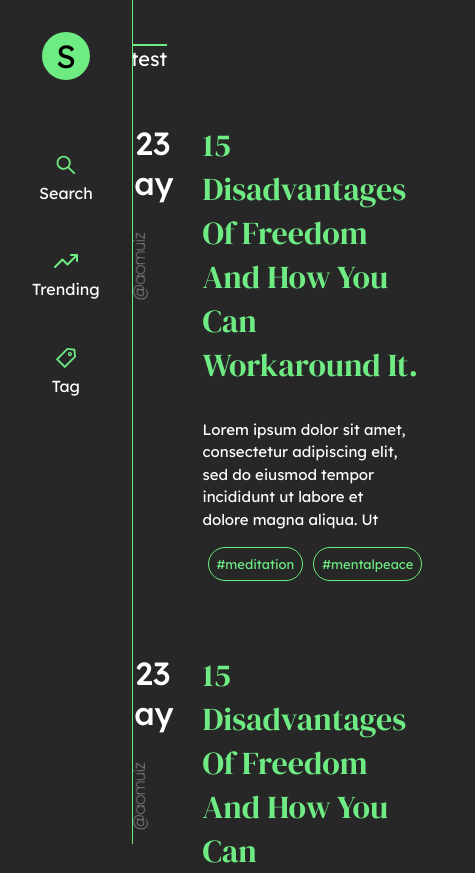
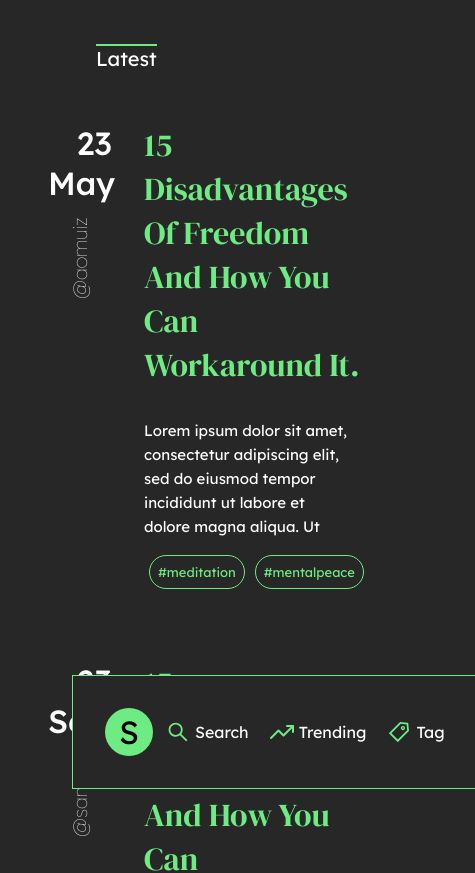
Before and after one commit to AOMuiz/nLog, a Next.js app: page / in a window 390 px wide. Shown: the top 873 px of the page, 475 px wide, since content can reach past the window. Built offline with nearby package versions, Linux system fonts and the light colour scheme.

Commit message:
style homepage to be responsive in tablet mode

```diff
--- a/comonents/PostItem.js
+++ b/comonents/PostItem.js
@@ -47,8 +47,8 @@ const PostItem = () => {
         <section>
           <article>
             <div>
-              <PostDate>23 May</PostDate>
-              <PostAuthor>@aomuiz</PostAuthor>
+              <PostDate>23 Sept</PostDate>
+              <PostAuthor>@samurai</PostAuthor>
             </div>
             <div>
               <PostTitle>
@@ -63,7 +63,7 @@ const PostItem = () => {
               </PostContent>
               <PostTagStyle>
                 <li>#meditation</li>
-                <li>#mentalpeace</li>
+                <li>#react native</li>
               </PostTagStyle>
             </div>
           </article>
--- a/styles/NavStyle.js
+++ b/styles/NavStyle.js
@@ -1,4 +1,5 @@
 import styled from "styled-components";
+import { devices } from ".";
 
 export const NavContainer = styled.div`
   background-color: var(--main-bg-color);
@@ -7,6 +8,12 @@ export const NavContainer = styled.div`
   padding-inline: 2rem;
   position: fixed;
   top: 0;
+  @media ${devices.tablet} {
+    border: 1px solid var(--primary-color);
+    height: fit-content;
+    top: 80vh;
+    bottom: 0;
+  }
 `;
 
 export const NavStyles = styled.div`
@@ -14,6 +21,10 @@ export const NavStyles = styled.div`
   flex-direction: column;
   justify-content: center;
   align-items: center;
+  @media ${devices.tablet} {
+    flex-direction: row;
+    justify-content: space-around;
+  }
   p {
     background-color: var(--primary-color);
     width: 3rem;
@@ -32,14 +43,22 @@ export const NavStyles = styled.div`
     flex-direction: column;
     justify-content: center;
     align-items: center;
-    /* display: inline; */
     padding: 0px;
+    @media ${devices.tablet} {
+      flex-direction: row;
+      justify-content: space-between;
+    }
     li {
       margin: 20px 0px;
       display: flex;
       flex-direction: column;
       justify-content: center;
       align-items: center;
+      @media ${devices.tablet} {
+        flex-direction: row;
+        justify-content: space-between;
+        padding-inline: 0.5rem;
+      }
     }
     svg {
       color: var(--primary-color);
--- a/styles/PostItemStyle.js
+++ b/styles/PostItemStyle.js
@@ -1,13 +1,5 @@
 import styled from "styled-components";
-
-export const SectionNavStyle = styled.h3`
-  font-size: 20px;
-  color: var(--default);
-  line-height: 25px;
-  border-top: 2px solid var(--primary-color);
-  font-weight: 400;
-  display: inline-block;
-`;
+import { devices } from ".";
 
 export const PostStyle = styled.div`
   margin: 1.5rem 3rem;
@@ -21,18 +13,31 @@ export const PostStyle = styled.div`
   }
 `;
 
+export const SectionNavStyle = styled.h3`
+  margin-left: 3rem;
+  font-size: 20px;
+  color: var(--default);
+  line-height: 25px;
+  border-top: 2px solid var(--primary-color);
+  font-weight: 400;
+  display: inline-block;
+`;
+
 export const PostDate = styled.p`
   font-size: 2rem;
   font-weight: 500;
   text-align: right;
   line-height: 40px;
+  /* margin-bottom: 14px; */
 `;
 
 export const PostAuthor = styled.p`
   font-weight: 300;
-  font-size: 1rem;
+  font-size: 1.2rem;
   transform: rotate(-90deg);
   padding: 1.5rem 2px;
+  text-align: right;
+  line-height: 20px;
 `;
 
 export const PostTitle = styled.p`
@@ -42,6 +47,7 @@ export const PostTitle = styled.p`
   font-weight: 400;
   font-size: 2rem;
   line-height: 44px;
+  cursor: pointer;
 `;
 
 export const PostContent = styled.h3`
@@ -52,6 +58,7 @@ export const PostContent = styled.h3`
   max-height: calc(var(--lh) * var(--max-lines));
   overflow: hidden;
   padding-right: 1rem;
+  line-height: var(--lh);
 `;
 
 export const PostTagStyle = styled.ul`
@@ -59,7 +66,7 @@ export const PostTagStyle = styled.ul`
   list-style: none;
   display: flex;
   align-items: flex-start;
-  cursor: pointer;
+
   li {
     font-size: 13px;
     line-height: 16px;
@@ -68,5 +75,6 @@ export const PostTagStyle = styled.ul`
     padding: 8px;
     border-radius: 100px;
     margin-inline: 5px;
+    cursor: pointer;
   }
 `;
--- a/styles/globals.css
+++ b/styles/globals.css
@@ -1,4 +1,4 @@
-@import url("https://fonts.googleapis.com/css2?family=DM+Serif+Display:ital@0;1&family=Lexend+Deca:wght@100;400;500&display=swap");
+@import url("https://fonts.googleapis.com/css2?family=DM+Serif+Display:ital@0;1&family=Lexend+Deca:wght@100;400;500;600&display=swap");
 
 /* font-family: 'DM Serif Display', serif; */
 
@@ -10,8 +10,7 @@
   --heading-font: "DM Serif Display", serif;
   --body-font: "Lexend Deca", serif;
   --max-lines: 5;
-  --lh: 1.4rem;
-  line-height: var(--lh);
+  --lh: 1.5rem;
 }
 
 html,
--- a/styles/index.js
+++ b/styles/index.js
@@ -26,16 +26,34 @@ const sizes = {
 };
 
 export const devices = {
-  mobileS: `(min-width: ${sizes.mobileS})`,
-  mobileM: `(min-width: ${sizes.mobileM})`,
-  mobileL: `(min-width: ${sizes.mobileL})`,
-  tablet: `(min-width: ${sizes.tablet})`,
-  laptop: `(min-width: ${sizes.laptop})`,
-  laptopL: `(min-width: ${sizes.laptopL})`,
-  desktop: `(min-width: ${sizes.desktop})`,
+  mobileS: `(max-width: ${sizes.mobileS})`,
+  mobileM: `(max-width: ${sizes.mobileM})`,
+  mobileL: `(max-width: ${sizes.mobileL})`,
+  tablet: `(max-width: ${sizes.tablet})`,
+  laptop: `(max-width: ${sizes.laptop})`,
+  laptopL: `(max-width: ${sizes.laptopL})`,
+  desktop: `(max-width: ${sizes.desktop})`,
 };
 
 export const Layout = styled.div`
   display: grid;
   grid-template-columns: 15vw 1fr;
+  grid-template-rows: 1fr;
+  position: absolute;
+  @media ${devices.tablet} {
+    grid-template-columns: 1fr;
+    grid-template-rows: 1fr 10vh;
+  }
+
+  nav {
+    @media ${devices.tablet} {
+      grid-row: 2/-1;
+      z-index: 5;
+      justify-self: center;
+      width: 70vw;
+    }
+    main {
+      grid-row: 1/2;
+    }
+  }
 `;
```
Also changed, not shown: comonents/PostDetails.js (added, +7 -0 lines).
